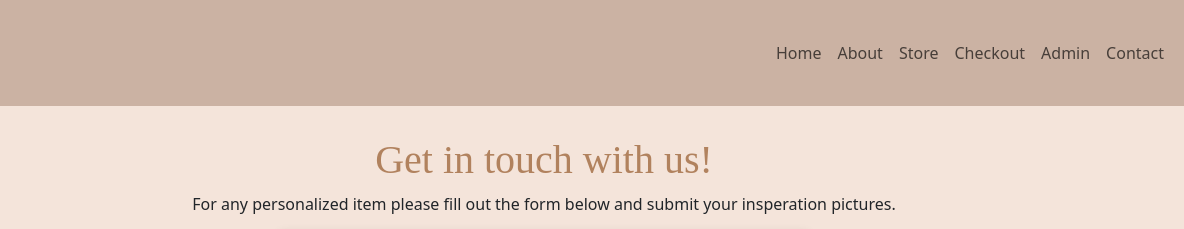
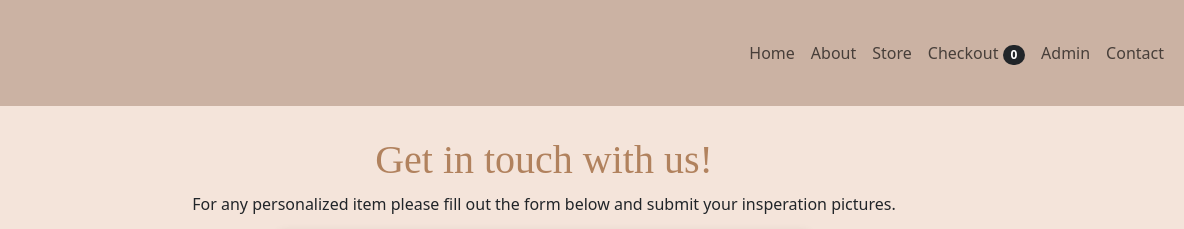
Before and after one commit to NickiSamantha/prettySimplePrintz, a plain HTML site: page html/contact.html in a window 1280 px wide. Shown: the top 229 px of the page, 96-1280 px from the left. Drawn offline with nearby package versions, Linux system fonts and the light colour scheme; a web font is replaced by a local one.

Commit message:
Update contact.html

```diff
--- a/html/contact.html
+++ b/html/contact.html
@@ -55,11 +55,12 @@
           <li class="nav-item">
             <a class="nav-link" href="./products.html">Store</a>
           </li>
-          <li class="nav-item">
-            <a class="nav-link" href="./checkout.html"
-              >Checkout
-            </a>
-          </li>
+           <li class="nav-item">
+              <a class="nav-link" href="./checkout.html"
+                >Checkout
+                <span class="badge rounded-pill bg-dark" counter> 0 </span>
+              </a>
+            </li>
           <li class="nav-item">
             <a class="nav-link" href="./admin.html">Admin</a>
           </li>
```
